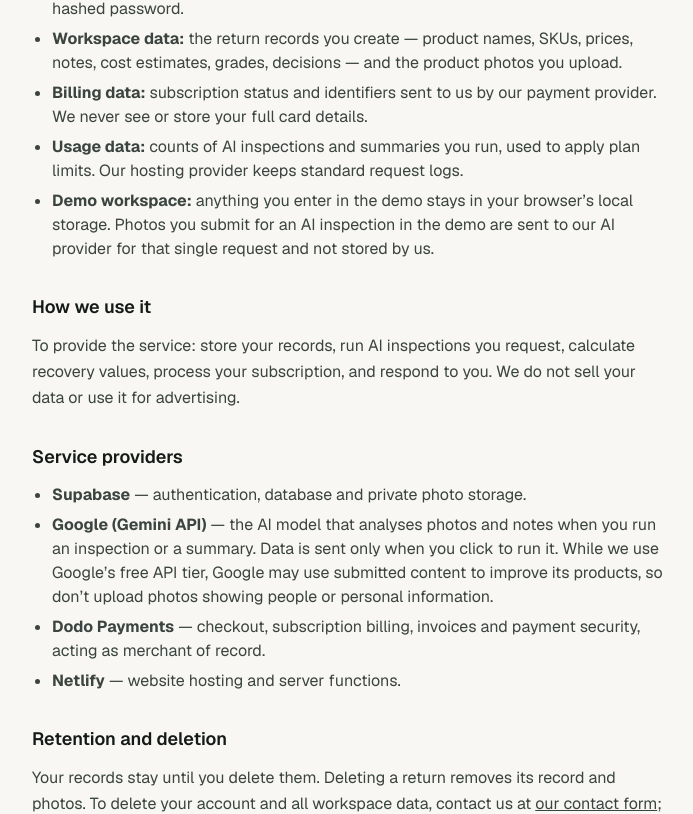
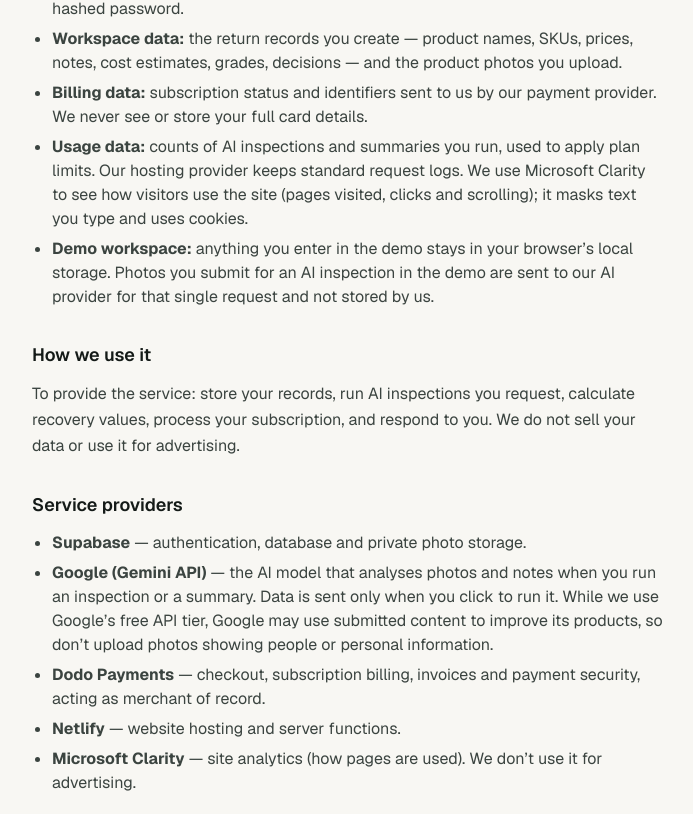
Before and after one commit to jahnavitiwari2027-ui/returnrescue-app, a React (Vite) app: page /privacy in a window 1280 px wide. Shown: the part 371-1185 px from the top of the page, without its empty margins (292-985 px from the left). Built offline with nearby package versions, Linux system fonts and the light colour scheme; no server answers.

Commit message:
Add Microsoft Clarity analytics; list it in the privacy policy
Co-Authored-By: Claude Opus 5.5 <noreply@anthropic.com>
Claude-Session: https://claude.ai/code/session_012ZNAZHPTwyWwB46F5ece8G

```diff
--- a/index.html
+++ b/index.html
@@ -12,6 +12,7 @@
     <link rel="preconnect" href="https://fonts.googleapis.com" />
     <link rel="preconnect" href="https://fonts.gstatic.com" crossorigin />
     <link href="https://fonts.googleapis.com/css2?family=Geist:wght@400;500;600;700&family=Geist+Mono:wght@400;500&family=Instrument+Serif:ital@0;1&display=swap" rel="stylesheet" />
+    <script src="/clarity.js" async></script>
   </head>
   <body>
     <div id="root"></div>
--- /dev/null
+++ b/public/clarity.js
@@ -0,0 +1,6 @@
+// Microsoft Clarity (site analytics). Loaded as a file because the site's security policy blocks inline scripts.
+;(function (c, l, a, r, i, t, y) {
+  c[a] = c[a] || function () { (c[a].q = c[a].q || []).push(arguments) }
+  t = l.createElement(r); t.async = 1; t.src = 'https://www.clarity.ms/tag/' + i
+  y = l.getElementsByTagName(r)[0]; y.parentNode.insertBefore(t, y)
+})(window, document, 'clarity', 'script', 'yz7snnfzh1')
--- a/src/pages/LegalPage.tsx
+++ b/src/pages/LegalPage.tsx
@@ -22,7 +22,7 @@ const docs: Record<'privacy' | 'terms' | 'refunds', { title: string; body: React
           <li><strong>Account data:</strong> your email address, an optional business name and a securely hashed password.</li>
           <li><strong>Workspace data:</strong> the return records you create — product names, SKUs, prices, notes, cost estimates, grades, decisions — and the product photos you upload.</li>
           <li><strong>Billing data:</strong> subscription status and identifiers sent to us by our payment provider. We never see or store your full card details.</li>
-          <li><strong>Usage data:</strong> counts of AI inspections and summaries you run, used to apply plan limits. Our hosting provider keeps standard request logs.</li>
+          <li><strong>Usage data:</strong> counts of AI inspections and summaries you run, used to apply plan limits. Our hosting provider keeps standard request logs. We use Microsoft Clarity to see how visitors use the site (pages visited, clicks and scrolling); it masks text you type and uses cookies.</li>
           <li><strong>Demo workspace:</strong> anything you enter in the demo stays in your browser’s local storage. Photos you submit for an AI inspection in the demo are sent to our AI provider for that single request and not stored by us.</li>
         </ul>
         <h2>How we use it</h2>
@@ -33,6 +33,7 @@ const docs: Record<'privacy' | 'terms' | 'refunds', { title: string; body: React
           <li><strong>Google (Gemini API)</strong> — the AI model that analyses photos and notes when you run an inspection or a summary. Data is sent only when you click to run it. While we use Google’s free API tier, Google may use submitted content to improve its products, so don’t upload photos showing people or personal information.</li>
           <li><strong>Dodo Payments</strong> — checkout, subscription billing, invoices and payment security, acting as merchant of record.</li>
           <li><strong>Netlify</strong> — website hosting and server functions.</li>
+          <li><strong>Microsoft Clarity</strong> — site analytics (how pages are used). We don’t use it for advertising.</li>
         </ul>
         <h2>Retention and deletion</h2>
         <p>Your records stay until you delete them. Deleting a return removes its record and photos. To delete your account and all workspace data, contact us at {contact}; we act on requests within 30 days, except where billing records must be kept by law.</p>
```
Also changed, not shown: 1 other file (tests, documents, lock files or other folders).
